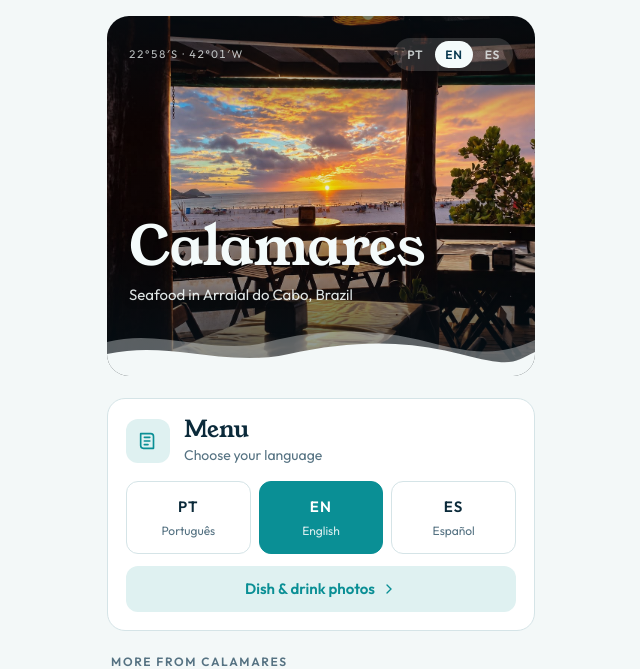
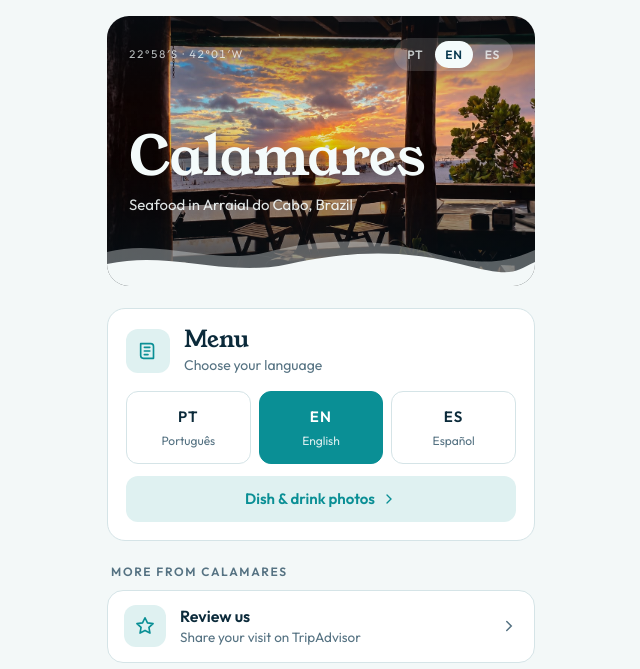
Before and after one commit to restaurantecalamares/restaurantecalamares.github.io, a plain HTML site: page index.html in a window 1280 px wide. Shown: the top 669 px of the page, without its empty margins (319-959 px from the left). Drawn offline with Linux system fonts and the light colour scheme.

Commit message:
Adjust hero section height in CSS

```diff
--- a/index.html
+++ b/index.html
@@ -33,7 +33,7 @@ body{margin:0;background:var(--bg);color:var(--ink);font-family:var(--f-body);fo
 .wrap{max-width:460px;margin:0 auto;padding-inline:16px;padding-block:16px 40px;display:flex;flex-direction:column;gap:22px}
 
 /* Hero */
-.hero{position:relative;overflow:hidden;border-radius:22px;color:var(--hero-fg);display:flex;flex-direction:column;min-height:min(80vw,360px);
+.hero{position:relative;overflow:hidden;border-radius:22px;color:var(--hero-fg);display:flex;flex-direction:column;min-height:min(60vw,270px);
   background:linear-gradient(180deg,rgba(4,18,26,.55) 0%,rgba(4,18,26,.05) 32%,rgba(4,18,26,.1) 55%,rgba(4,18,26,.78) 100%),url("5635682b-1a8f-4ba0-b5c4-4602a986dac5.jpg") center 45%/cover,var(--hero-a);padding:22px 22px 70px}
 .hero-top{display:flex;justify-content:space-between;align-items:center;gap:12px}
 .coords{font-size:11px;letter-spacing:.14em;text-transform:uppercase;opacity:.75;font-variant-numeric:tabular-nums}
```
